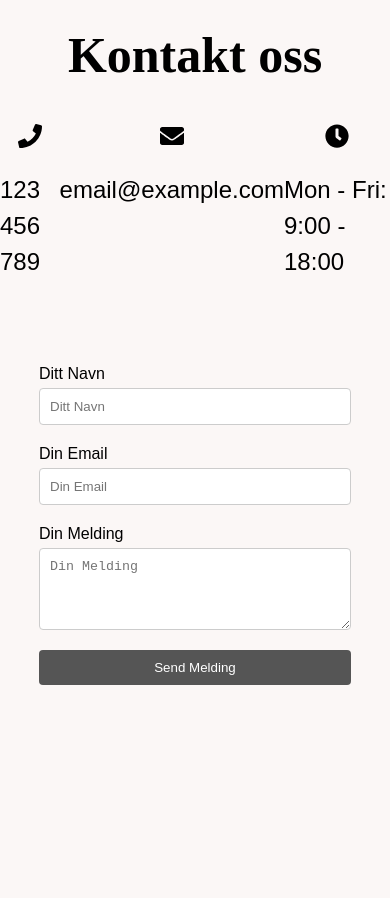
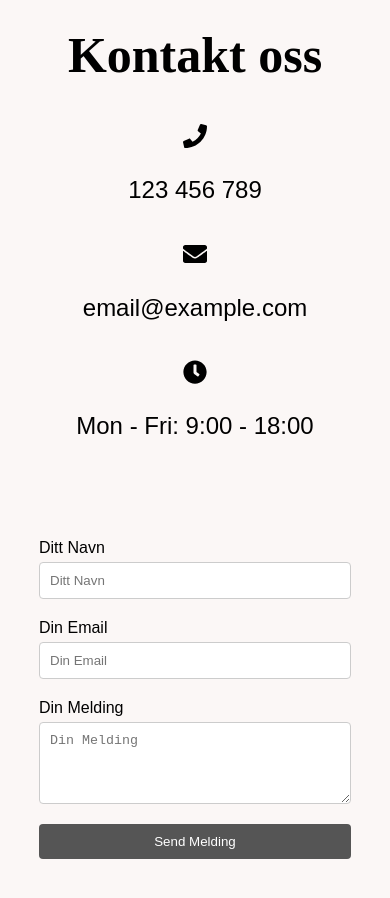
Before and after one commit to Designrpros/Baerum_Byggfornyelse, a React (Create React App) app: page / in a window 390 px wide. Shown: the part 3320-4218 px from the top of the page. Before the commit the page ends 4066 px from the top, so only its background shows below. Built offline with nearby package versions, Linux system fonts and the light colour scheme.

Commit message:
icons responsive

```diff
--- a/src/Pages/Contact.js
+++ b/src/Pages/Contact.js
@@ -67,6 +67,11 @@ const ContactInfoContainer = styled.div`
   display: flex;
   justify-content: space-around;
   margin-bottom: 20px;
+
+  @media (max-width: 768px) {
+    flex-direction: column;
+    align-items: center;
+  }
 `;
 
 const ContactInfoItem = styled.div`
@@ -74,6 +79,11 @@ const ContactInfoItem = styled.div`
   flex-direction: column;
   align-items: center;
   font-size: 1.5rem;
+  margin-bottom: 20px;
+
+  @media (max-width: 768px) {
+    margin-bottom: 10px;
+  }
 `;
 
 const ContactForm = () => {
```
